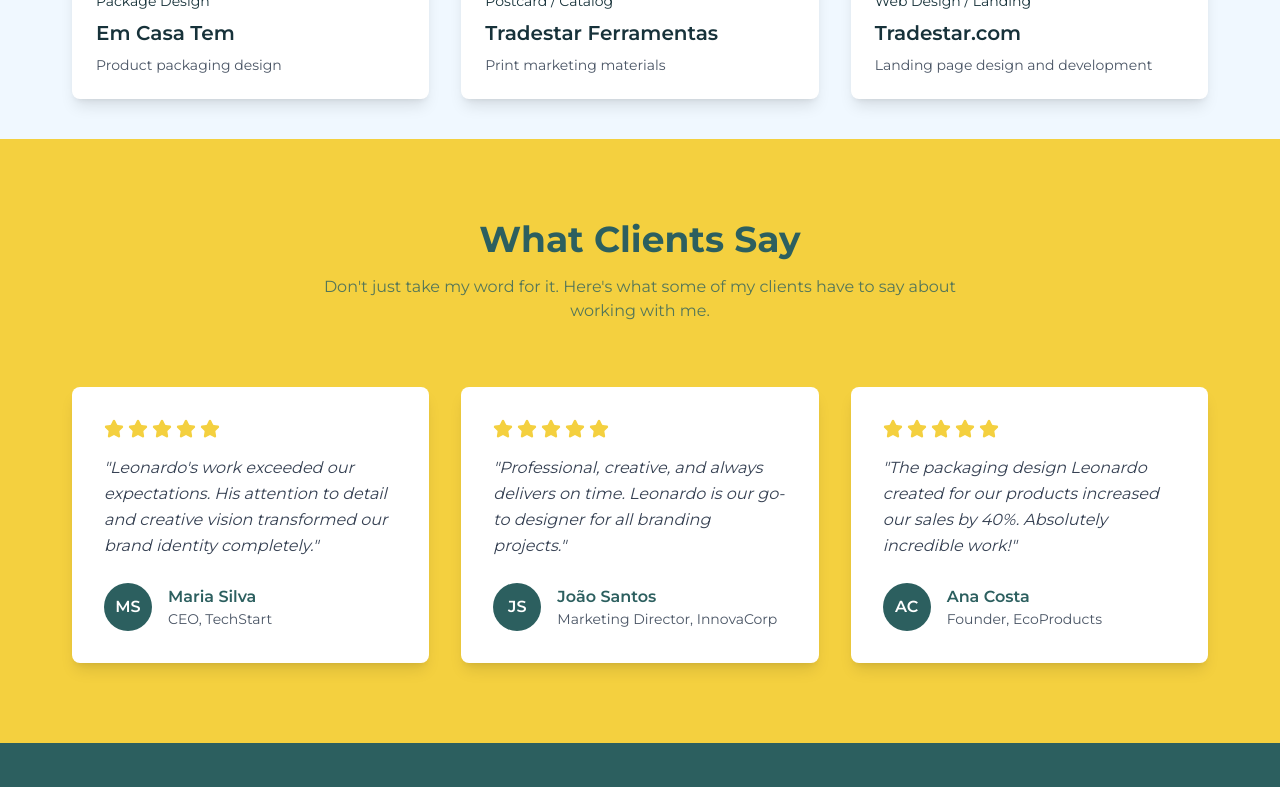
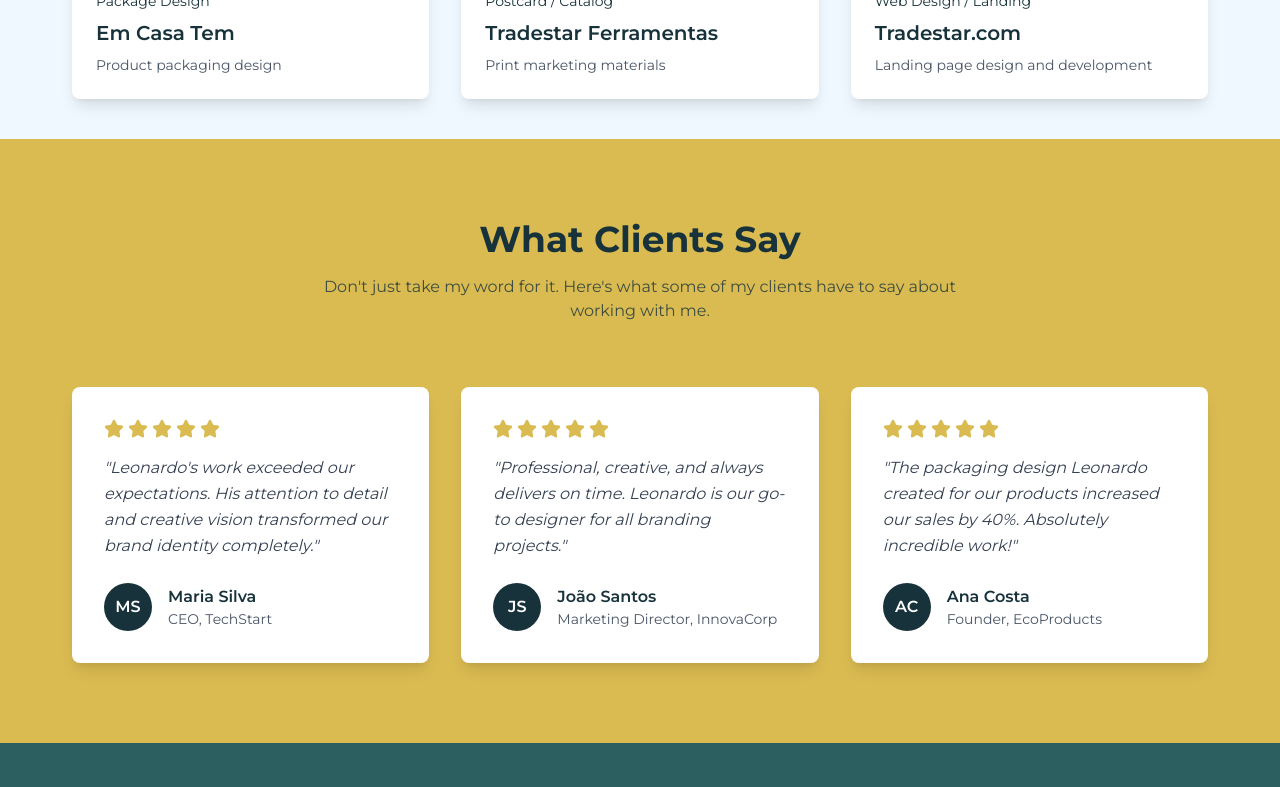
Before and after one commit to leonardobabinski/babinskidesign, a React (Vite) app: page / in a window 1280 px wide. Shown: the part 2420-3207 px from the top of the page. Built offline with nearby package versions, Linux system fonts and the light colour scheme.

Commit message:
Testimonials

```diff
--- a/src/components/Contact.jsx
+++ b/src/components/Contact.jsx
@@ -23,7 +23,7 @@ const Contact = () => {
   };
 
   return (
-    <section id="contact" className="py-12 md:py-20 bg-[#2c5f5f]">
+    <section id="contact" className="py-10 md:py-10 bg-[#2c5f5f]">
       <div className="container-custom">
         <div className="max-w-4xl mx-auto">
           <h2 className="text-3xl md:text-4xl font-bold text-center mb-4 text-white">
--- a/src/components/Testimonials.jsx
+++ b/src/components/Testimonials.jsx
@@ -29,13 +29,13 @@ const Testimonials = () => {
   ];
 
   return (
-    <section id="testimonials" className="py-20 bg-[#f4d03f]">
+    <section id="testimonials" className="py-20 bg-[#DABB52]">
       <div className="container-custom">
-        <h2 className="text-4xl font-bold text-center mb-4 text-[#2c5f5f]">
+        <h2 className="text-4xl font-bold text-center mb-4 text-[#17323A]">
           What Clients Say
         </h2>
 
-        <p className="text-center text-[#2c5f5f]/80 mb-16 max-w-2xl mx-auto">
+        <p className="text-center text-[#17323A]/80 mb-16 max-w-2xl mx-auto">
           Don't just take my word for it. Here's what some of my clients have to say about working with me.
         </p>
 
@@ -50,7 +50,7 @@ const Testimonials = () => {
                 {[...Array(testimonial.rating)].map((_, i) => (
                   <Star
                     key={i}
-                    className="w-5 h-5 fill-[#f4d03f] text-[#f4d03f]"
+                    className="w-5 h-5 fill-[#DABB52] text-[#DABB52]"
                   />
                 ))}
               </div>
@@ -62,11 +62,11 @@ const Testimonials = () => {
 
               {/* Client Info */}
               <div className="flex items-center gap-4">
-                <div className="w-12 h-12 bg-[#2c5f5f] rounded-full flex items-center justify-center text-white font-semibold">
+                <div className="w-12 h-12 bg-[#17323A] rounded-full flex items-center justify-center text-white font-semibold">
                   {testimonial.avatar}
                 </div>
                 <div>
-                  <div className="font-semibold text-[#2c5f5f]">
+                  <div className="font-semibold text-[#17323A]">
                     {testimonial.name}
                   </div>
                   <div className="text-sm text-gray-600">
```
